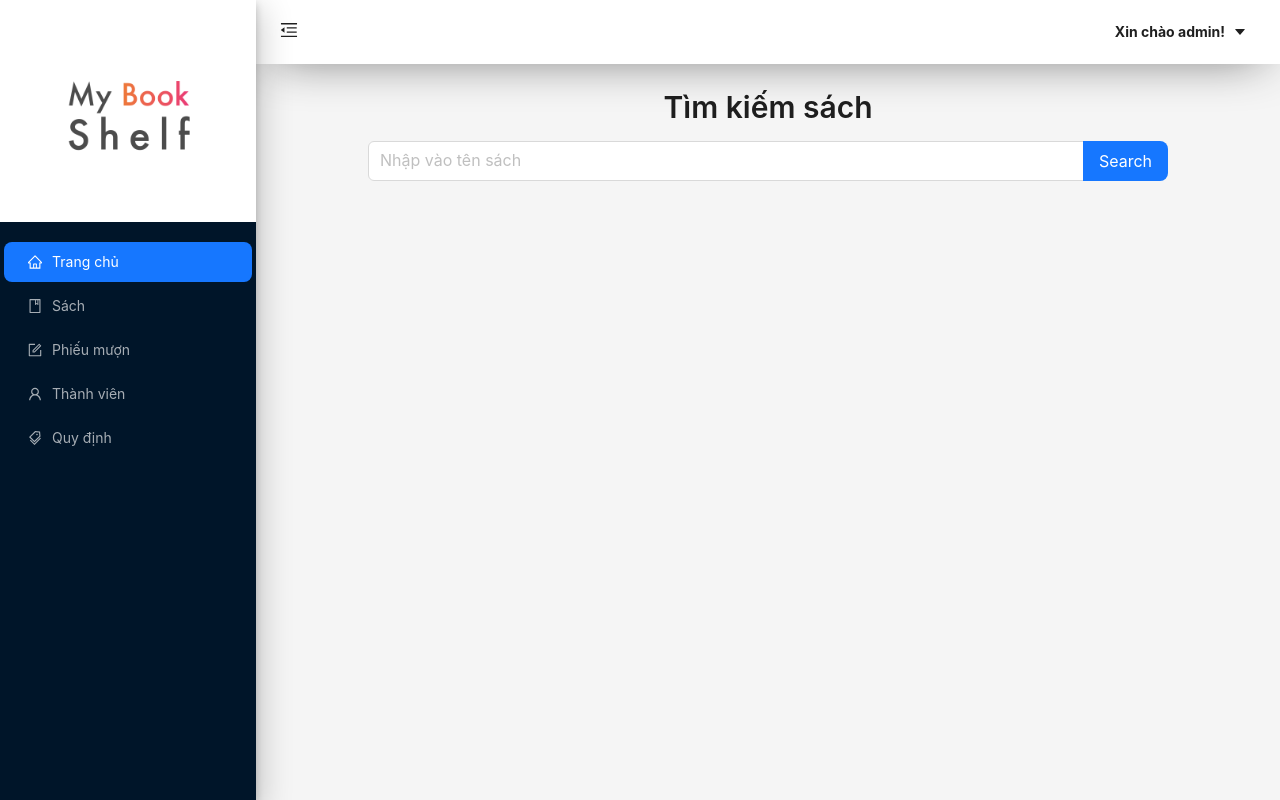
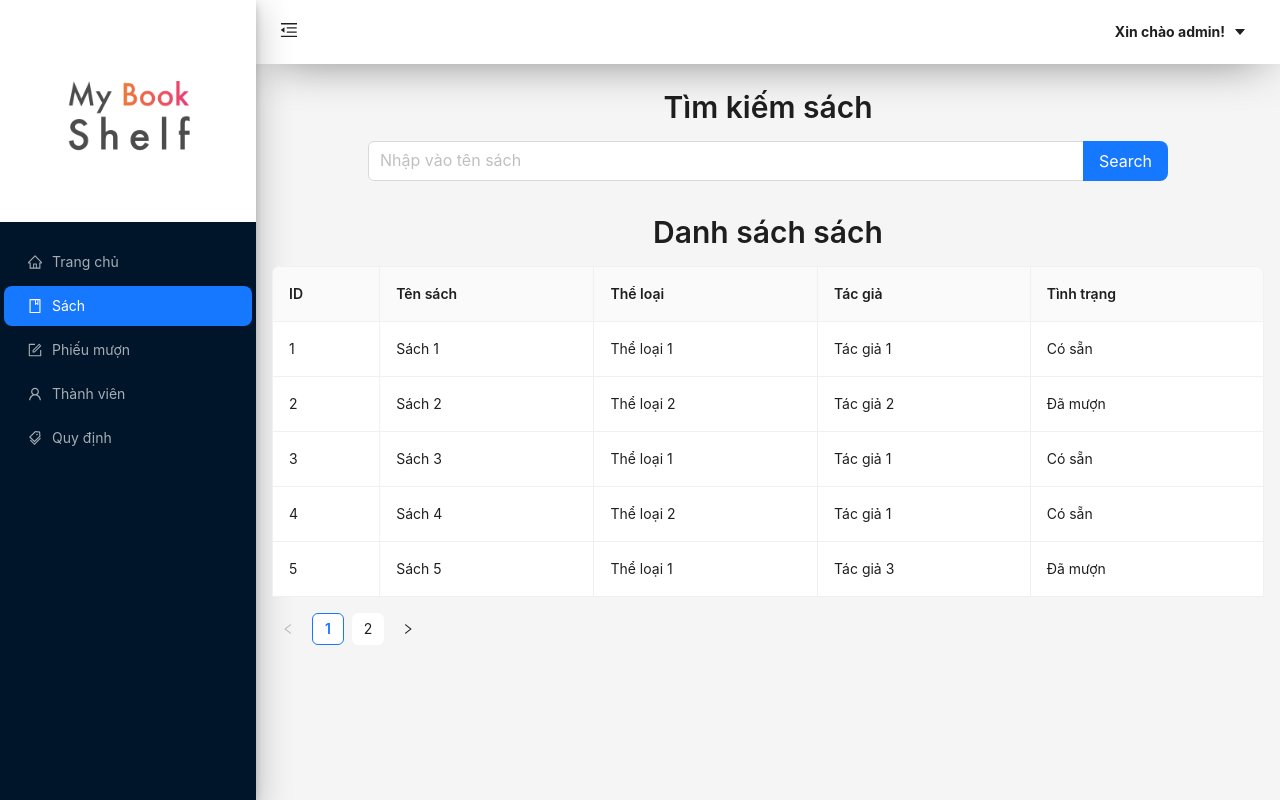
Before and after one commit to canhhuy116/Library_Management, a React (Vite) app in the folder web/: page /books in a window 1280 px wide. Built offline with nearby package versions, Linux system fonts and the light colour scheme.

Commit message:
render books list and search book

```diff
--- a/web/src/assets/scss/pages/books.scss
+++ b/web/src/assets/scss/pages/books.scss
@@ -5,5 +5,14 @@
 
   .books__search {
     width: 800px;
+    display: flex;
+    flex-direction: column;
+    align-items: center;
+  }
+
+  .books__list {
+    width: 100%;
+    text-align: center;
+    margin-top: 2rem;
   }
 }
--- a/web/src/components/SiderMenu/index.tsx
+++ b/web/src/components/SiderMenu/index.tsx
@@ -4,7 +4,7 @@ import { Avatar, Col, Layout, Menu } from 'antd';
 import AppLogo from '@/assets/images/logo.png';
 import { appRouters } from '@/routes/route.config';
 
-import { Link } from 'react-router-dom';
+import { Link, useLocation } from 'react-router-dom';
 
 const { Sider } = Layout;
 
@@ -15,6 +15,8 @@ export interface ISiderMenuProps {
 
 const SiderMenu = (props: ISiderMenuProps) => {
   const { collapsed, onCollapse } = props;
+  const location = useLocation();
+
   return (
     <Sider
       trigger={null}
@@ -35,7 +37,7 @@ const SiderMenu = (props: ISiderMenuProps) => {
         </Col>
       )}
 
-      <Menu theme="dark" mode="inline" defaultSelectedKeys={['/']}>
+      <Menu theme="dark" mode="inline" defaultSelectedKeys={['/']} selectedKeys={[location.pathname]}>
         {appRouters
           .filter((item: any) => !item.isLayout && item.showInMenu)
           .map((route: any, index: number) => {
--- a/web/src/pages/Books/index.tsx
+++ b/web/src/pages/Books/index.tsx
@@ -1,23 +1,135 @@
-import { Input, Space, Typography } from 'antd';
-import React from 'react';
+import { Input, Pagination, Space, Table, Typography } from 'antd';
+import React, { useState } from 'react';
 import '@/assets/scss/pages/books.scss';
 
 const { Search } = Input;
 
-const onSearch = (value: string) => console.log(value);
+const Books: React.FC = () => {
+  const booksData = [
+    {
+      id: 1,
+      name: 'Sách 1',
+      category: 'Thể loại 1',
+      author: 'Tác giả 1',
+      status: true,
+    },
+    {
+      id: 2,
+      name: 'Sách 2',
+      category: 'Thể loại 2',
+      author: 'Tác giả 2',
+      status: false,
+    },
+    {
+      id: 3,
+      name: 'Sách 3',
+      category: 'Thể loại 1',
+      author: 'Tác giả 1',
+      status: true,
+    },
+    {
+      id: 4,
+      name: 'Sách 4',
+      category: 'Thể loại 2',
+      author: 'Tác giả 1',
+      status: true,
+    },
+    {
+      id: 5,
+      name: 'Sách 5',
+      category: 'Thể loại 1',
+      author: 'Tác giả 3',
+      status: false,
+    },
+    {
+      id: 6,
+      name: 'Sách 6',
+      category: 'Thể loại 4',
+      author: 'Tác giả 1',
+      status: false,
+    },
+  ];
 
-const Books: React.FC = () => (
-  <div className="books">
-    <Typography.Title level={2}>Tìm kiếm sách</Typography.Title>
-    <Search
-      placeholder="Nhập vào tên sách"
-      allowClear
-      enterButton="Search"
-      size="large"
-      onSearch={onSearch}
-      className="books__search"
-    />
-  </div>
-);
+  const columns = [
+    {
+      title: 'ID',
+      dataIndex: 'id',
+      key: 'id',
+    },
+    {
+      title: 'Tên sách',
+      dataIndex: 'name',
+      key: 'name',
+    },
+    {
+      title: 'Thể loại',
+      dataIndex: 'category',
+      key: 'category',
+    },
+    {
+      title: 'Tác giả',
+      dataIndex: 'author',
+      key: 'author',
+    },
+    {
+      title: 'Tình trạng',
+      dataIndex: 'status',
+      key: 'status',
+      render: (status: boolean) => (status ? 'Có sẵn' : 'Đã mượn'),
+    },
+  ];
+
+  const [currentPage, setCurrentPage] = useState(1);
+  const [searchKeyword, setSearchKeyword] = useState('');
+
+  const onSearch = (value: string) => {
+    setSearchKeyword(value.trim());
+    setCurrentPage(1); // Reset current page to 1 when performing a new search
+  };
+
+  // Configure pagination
+  const pageSize = 5;
+  const totalBooks = booksData.length;
+
+  const handlePageChange = (page: number) => {
+    setCurrentPage(page);
+  };
+
+  // Calculate the start and end index for the current page
+  const startIndex = (currentPage - 1) * pageSize;
+  const endIndex = startIndex + pageSize;
+
+  // Filter the booksData based on the search keyword
+  const filteredData = searchKeyword
+    ? booksData.filter(
+        book =>
+          book.name.toLowerCase().includes(searchKeyword.toLowerCase()) ||
+          book.category.toLowerCase().includes(searchKeyword.toLowerCase()),
+      )
+    : booksData;
+
+  // Slice the data source to display only the books for the current page
+  const currentPageData = filteredData.slice(startIndex, endIndex);
+
+  return (
+    <div className="books">
+      <div className="books__search">
+        <Typography.Title level={2}>Tìm kiếm sách</Typography.Title>
+        <Search placeholder="Nhập vào tên sách" allowClear enterButton="Search" size="large" onSearch={onSearch} />
+      </div>
+      <div className="books__list">
+        <Typography.Title level={2}>Danh sách sách</Typography.Title>
+        <Table dataSource={currentPageData} columns={columns} bordered={true} pagination={false} />
+        <Pagination
+          current={currentPage}
+          pageSize={pageSize}
+          total={filteredData.length}
+          onChange={handlePageChange}
+          style={{ marginTop: 16, textAlign: 'right' }}
+        />
+      </div>
+    </div>
+  );
+};
 
 export default Books;
```
